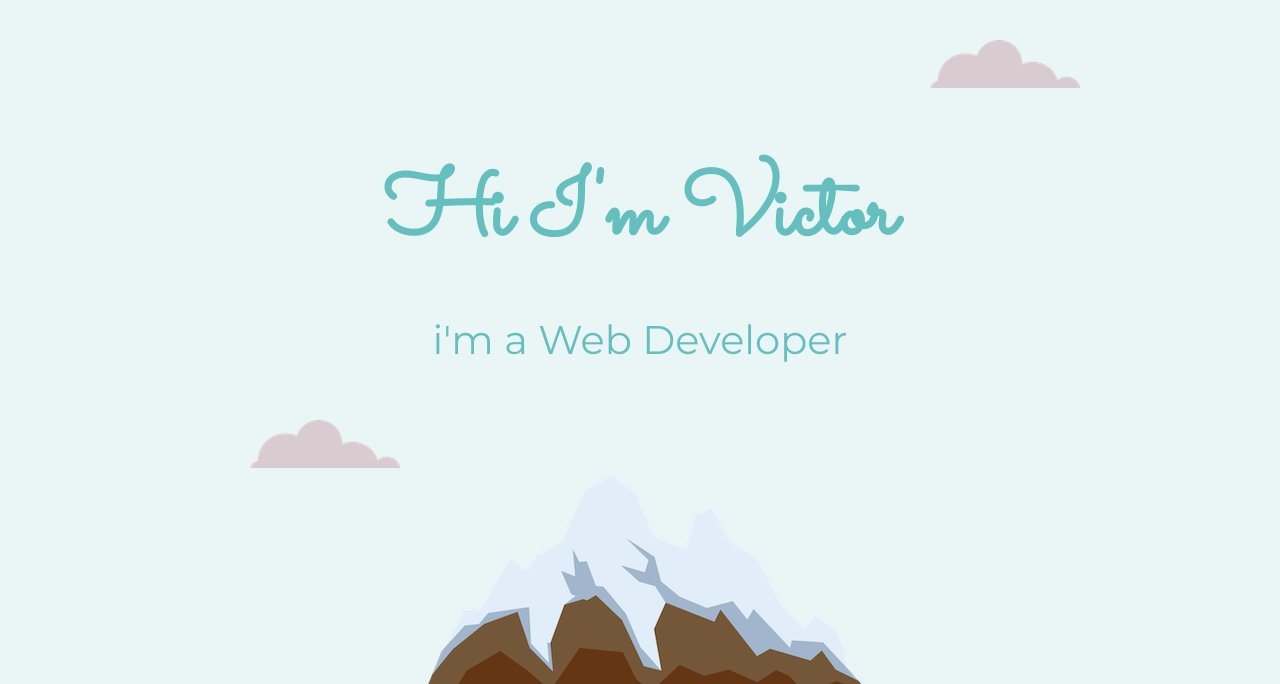
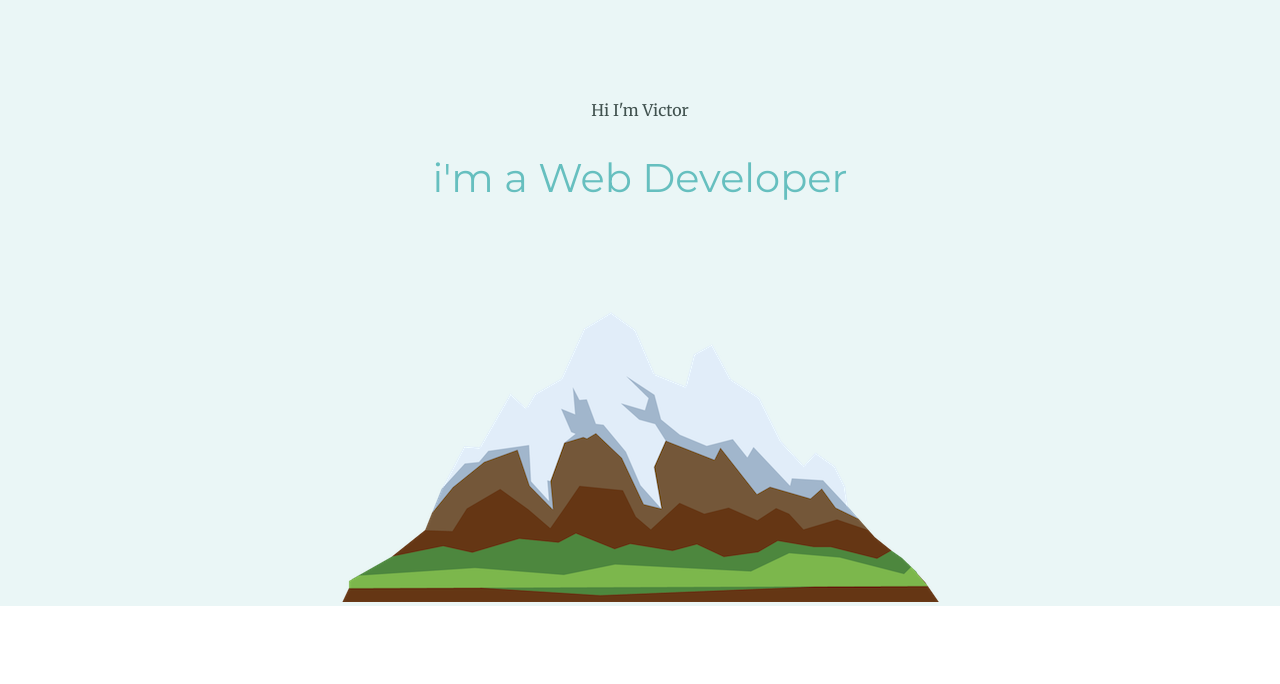
Before and after one commit to TheHoarder/cv, a plain HTML site: page index.html in a window 1280 px wide. Shown: the top 684 px of the page. Drawn offline with Linux system fonts and the light colour scheme.

Commit message:
Update index.html

```diff
--- a/index.html
+++ b/index.html
@@ -12,11 +12,9 @@
 <link href="https://fonts.googleapis.com/css2?family=Merriweather&family=Montserrat&family=Sacramento&display=swap" rel="stylesheet">
 </head>
 <body>
-    <div class="top-container">
-        <img class="top-cloud" src="Images/cloud.png" alt="cloud-img">
+    <div class="top-container"
         <h1>Hi I'm Victor</h1>
         <h2>i'm a Web Developer</h2>
-        <img class="bottom-cloud" src="Images/cloud.png" alt="cloud-img">
         <img src="images/mountain.png" alt="mountain.img">
     </div>
     <div class="middle-container">
```
